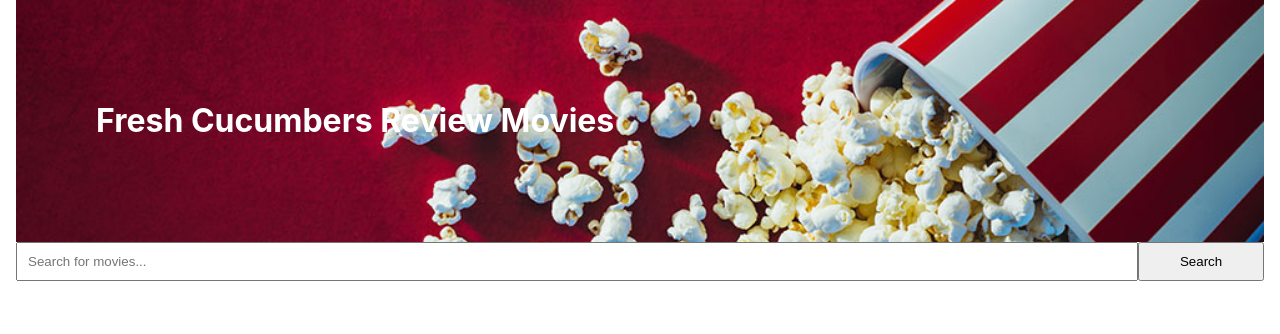
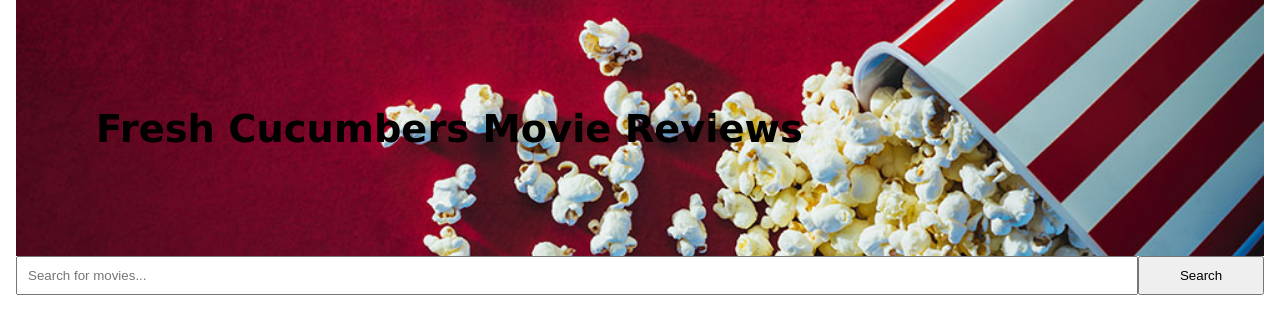
Before and after one commit to thaoPhLam/fresh-cucumbers-frontend, a React (Create React App) app: page / in a window 1280 px wide. Shown: the top 334 px of the page. Built offline with nearby package versions, Linux system fonts and the light colour scheme; no server answers.

Commit message:
Json info is now properly processed, minor styling

```diff
--- a/package.json
+++ b/package.json
@@ -10,7 +10,9 @@
     "react-router-dom": "^5.0.0",
     "react-scripts": "2.1.8",
     "react-search-bar": "^2.2.0",
-    "react-search-field": "^1.0.0"
+    "react-search-field": "^1.0.0",
+    "react-sticky": "^6.0.3",
+    "react-with-important-style": "^0.2.2"
   },
   "scripts": {
     "start": "react-scripts start",
--- a/src/App.css
+++ b/src/App.css
@@ -14,6 +14,12 @@
 
 .popcorn {
   height: 20vmin;
+}
+
+body {
+  font-weight: bold;
+  font-family: Verdana;
+  font-size: 1.5vw;
 }
 
 .App-header {
--- a/src/App.js
+++ b/src/App.js
@@ -21,6 +21,7 @@ class App extends Component {
   searchMovie = (movieTitle) => {
 
     axios.get(`http://localhost:8888/movie/search?title=${movieTitle}`)
+          //.then(res => this.setState({movies: res.data}));
     //.then(res => this.setState({movies: res.data}))
     .then(res => console.log(res.data))
     /* */
@@ -50,6 +51,7 @@ class App extends Component {
               <React.Fragment>
                 <SearchMovie  searchMovie={this.searchMovie}/>
                   <Movies movies={this.state.movies} />
+
               </React.Fragment>
             )} />
 
--- a/src/components/layout/Header.js
+++ b/src/components/layout/Header.js
@@ -4,7 +4,7 @@ import background from './popcorn.jpg';
 function Header() {
     return (
         <header style={headerStyle}>
-            <h1>Fresh Cucumbers Review Movies</h1>
+            <h1>Fresh Cucumbers Movie Reviews</h1>
         </header>
     )
 }
@@ -12,7 +12,7 @@ function Header() {
 const headerStyle = {
     backgroundImage: `url(${background})`,
     backgroundSize: 'cover',
-    color: '#fff',
+    color: '',
     textAlign: 'left',
     padding: '80px'
 };
--- a/src/components/movies/Movie.js
+++ b/src/components/movies/Movie.js
@@ -1,21 +1,28 @@
 import React, {Component} from 'react';
 import PropTypes from 'prop-types';
+import withImportantStyle from 'react-with-important-style'
 
 class Movie extends Component {
     getStyle = () => {
         return {
             display: 'block',
-            background: '#f4f4f4',
+            background: "",
             padding: '10px',
             borderBottom: '1px #ccc dotted',
+
         }
     };
 
+
     render() {
-        const {Title} = this.props.movie;
+        const {Title,Poster,imdbRating,Plot} = this.props.movie;
+
         return (
             <div style={this.getStyle()}>
                 <p>{Title}</p>
+                <img src={Poster} alt=""/>
+                <p>Rating: {imdbRating}</p>
+                <p>{Plot}</p>
             </div>
         );
     }
--- a/src/components/movies/SearchMovie.js
+++ b/src/components/movies/SearchMovie.js
@@ -18,7 +18,7 @@ class SearchMovie extends Component {
 
     render() {
         return (
-            <form onSubmit={this.onSubmit} style={{ display: 'flex' }}>
+            <form  onSubmit={this.onSubmit} style={{display: 'flex' }}>
 
                 <input
                     value={this.state.data} onChange={event => this.handleOnChange(event)}
```
Also changed, not shown: src/components/layout/Movies.png (added), 1 other file (tests, documents, lock files or other folders).
